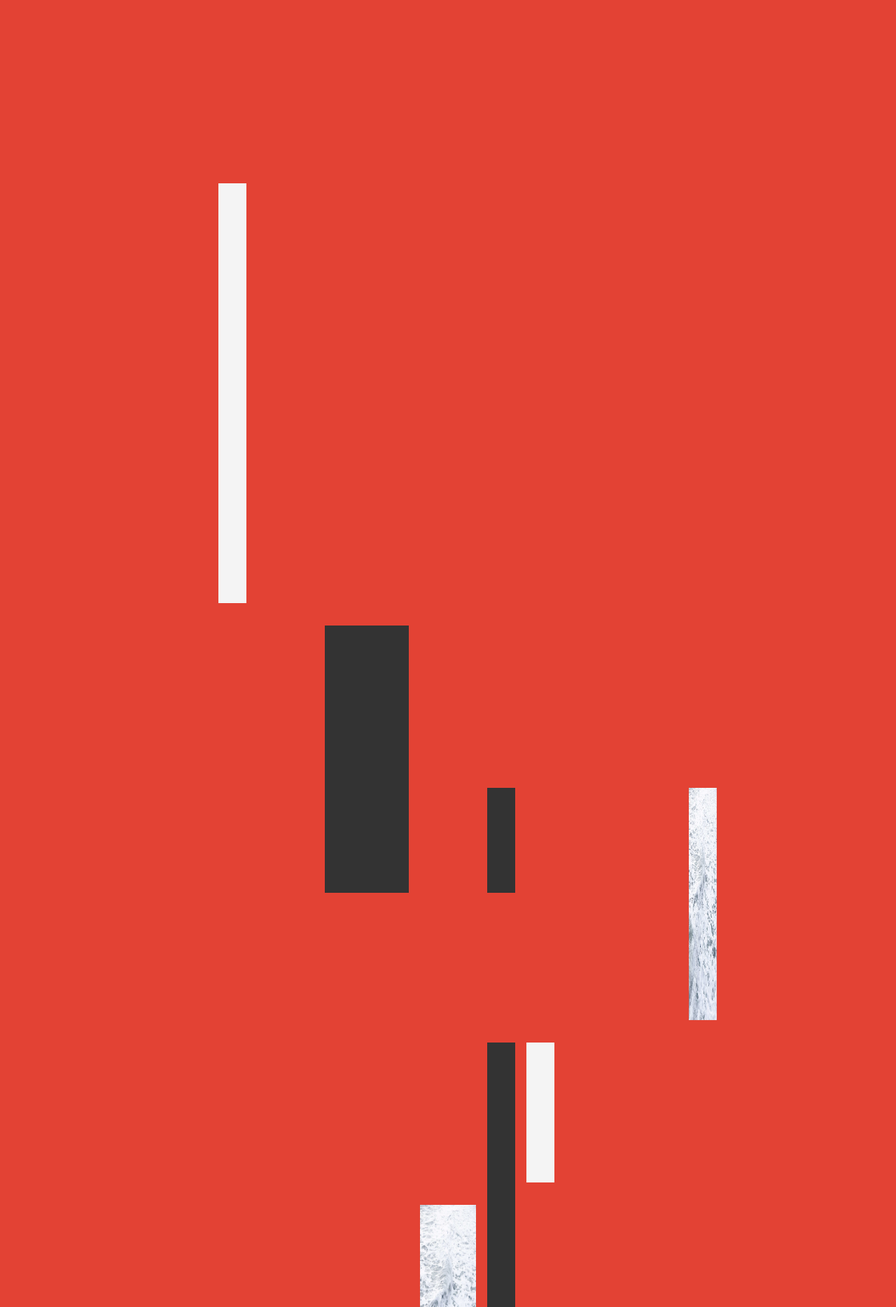
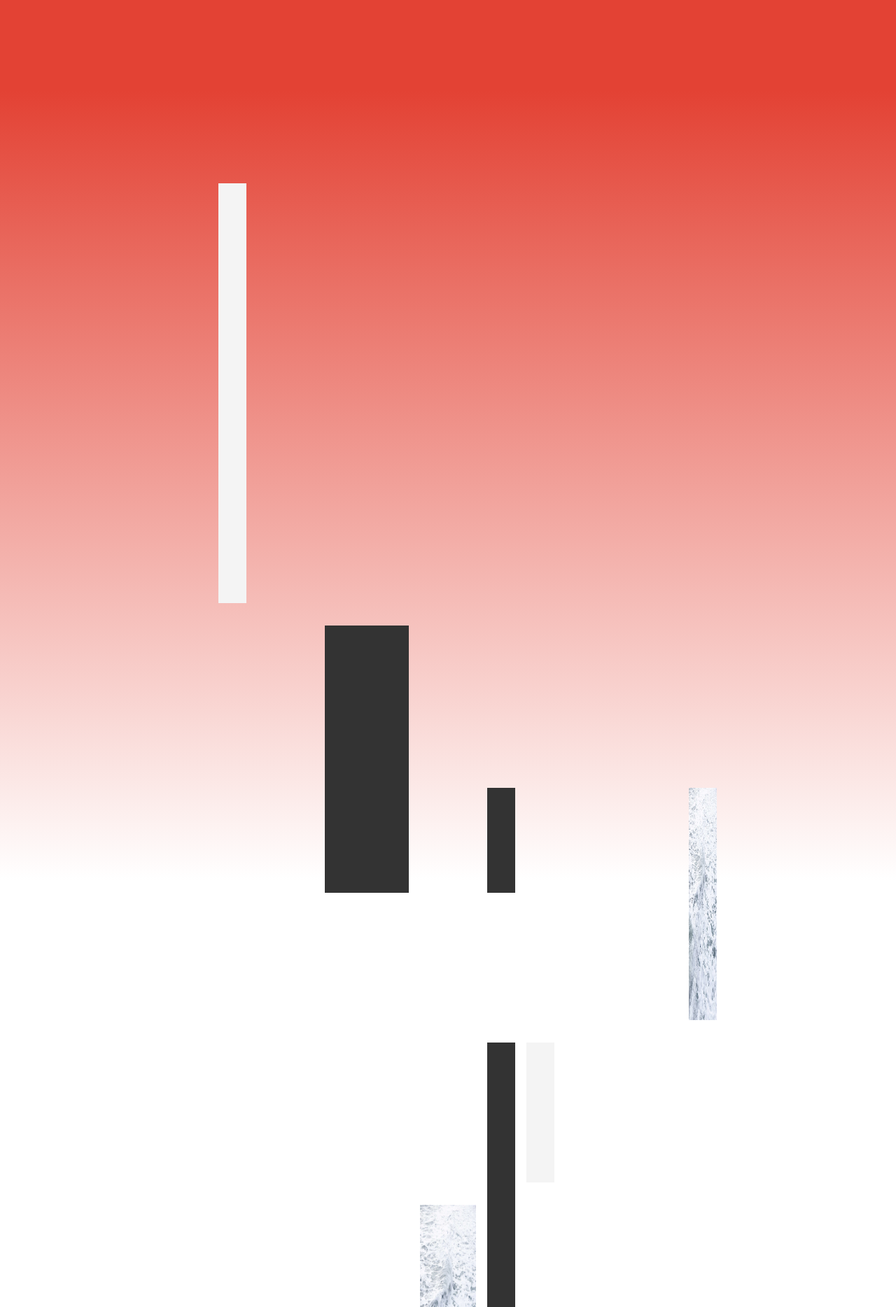
Before and after one commit to cssidy/personal-site, a Jekyll site: the page built from secret.html, in a window 1280 px wide. Shown: the part 998-2866 px from the top of the page at 70% size. Built offline with Jekyll 4.4.1, drawn with Linux system fonts in a browser that asks for light colours; some web fonts are replaced.

Commit message:
Update base.css

```diff
--- a/assets/css/base.css
+++ b/assets/css/base.css
@@ -432,7 +432,7 @@ ul li {
 	background-position: right bottom;
 	background-size: cover;
 	*/
-	background: #e34234;
+	background: linear-gradient(#e34234, #e34234, #fff, #fff);
 }
 
 .secret-grid {
```
